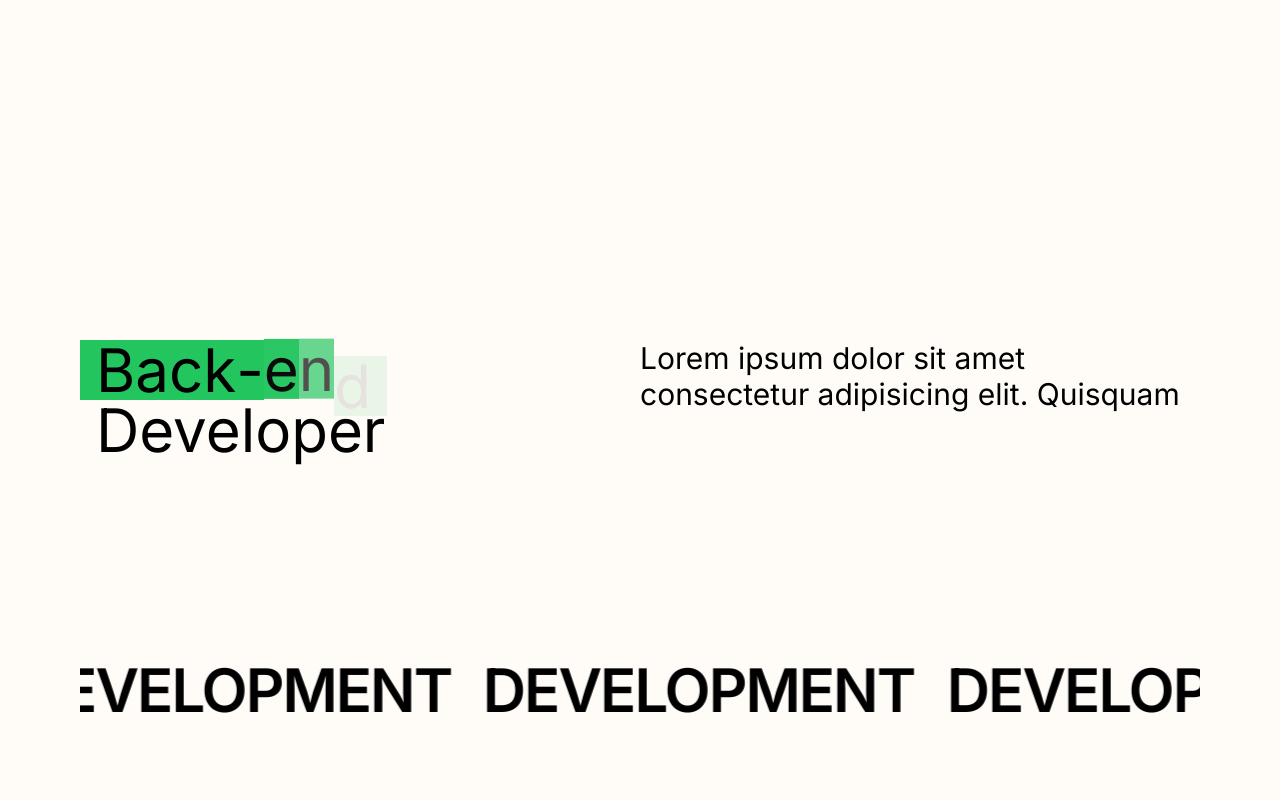
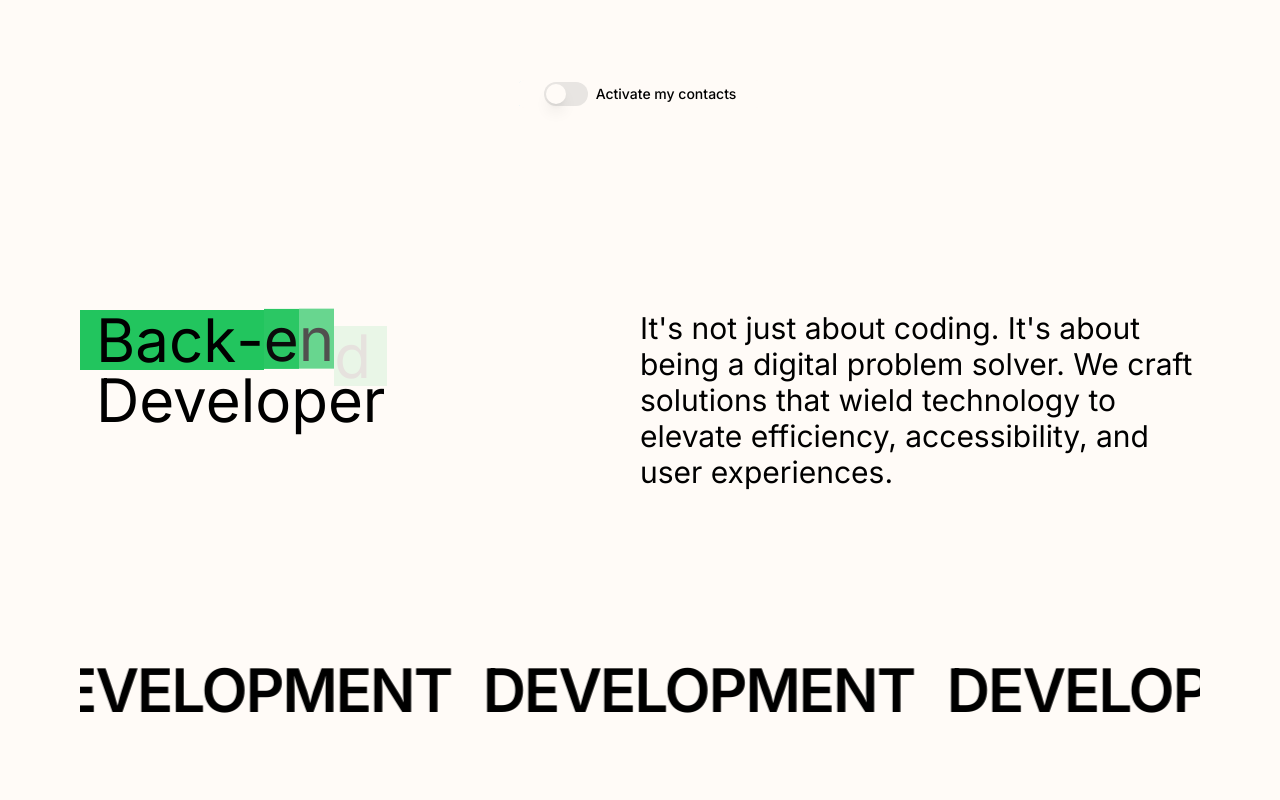
Before and after one commit to Luccatp/luisaoliveira, a Next.js app: page /my-skills in a window 1280 px wide. Shown: the top 800 px of the page. Built offline with nearby package versions, Linux system fonts and the light colour scheme.

Commit message:
feat: my contacts

```diff
--- a/components/DeveloperSection.tsx
+++ b/components/DeveloperSection.tsx
@@ -2,18 +2,25 @@
 import ChangingTitle from "./Animation/ChangingTitle";
 import { AnimatedText, defaultAnimations } from "./Animation/AnimatedText";
 import ParallaxText from "@/components/Animation/ParallaxText";
+import Link from "next/link";
+import { Instagram, Linkedin, Mail } from "lucide-react";
+import MyContacts from "./MyContacts";
 
 interface DeveloperSectionProps {}
 
 const DeveloperSection: FC<DeveloperSectionProps> = ({}) => {
-  const description = `Lorem ipsum dolor sit amet consectetur adipisicing elit. Quisquam`;
+  const description =
+    "It's not just about coding. It's about being a digital problem solver. We craft solutions that wield technology to elevate efficiency, accessibility, and user experiences.";
 
   return (
-    <section className="w-full min-h-screen relative flex flex-col items-center justify-center">
+    <section className="w-full min-h-screen relative flex flex-col items-center justify-center ">
+      <div className="absolute top-20 ">
+        <MyContacts />
+      </div>
       <div className="grid gap-10 sm:grid-cols-2 sm:gap-0 w-full">
         <ChangingTitle />
 
-        <p className="text-xl block sm:text-3xl">{description}</p>
+        <p className="text-xl block sm:text-3xl leading-6">{description}</p>
       </div>
       <section className="w-full mt-20 absolute bottom-0">
         <ParallaxText>Development</ParallaxText>
--- /dev/null
+++ b/components/MyContacts.tsx
@@ -0,0 +1,61 @@
+"use client";
+import { Linkedin, Instagram, Mail, PhoneCall } from "lucide-react";
+import Link from "next/link";
+import { FC, useEffect } from "react";
+import { Switch } from "./ui/switch";
+import { Label } from "./ui/label";
+import { useState } from "react";
+import { cn } from "@/lib/utils";
+
+interface MyContactsProps {}
+
+const MyContacts: FC<MyContactsProps> = ({}) => {
+  const [isActivated, setIsActivated] = useState(false);
+  const [isHidden, setIsHidden] = useState(false);
+
+  useEffect(() => {
+    if (isActivated) {
+      setTimeout(() => {
+        setIsHidden(true);
+      }, 1200);
+    } else {
+      setIsHidden(false);
+    }
+  }, [isActivated]);
+
+  return (
+    <div className="flex gap-20 relative">
+      <div
+        className={cn(
+          "absolute w-full z-10 h-full text-sm ",
+          isHidden && "hidden"
+        )}
+      >
+        <div
+          className={cn(
+            "flex items-center gap-2 w-full transition-all h-full duration-1000 opacity-100 bg-background rounded-md justify-center",
+            isActivated && "opacity-0"
+          )}
+        >
+          <Switch
+            id="my-contacts"
+            checked={isActivated}
+            onCheckedChange={setIsActivated}
+          />
+          <Label htmlFor="my-contacts">Activate my contacts</Label>
+        </div>
+      </div>
+      <Link href="https://www.linkedin.com/in/luccaparadeda/" target="_blank">
+        <Linkedin className="w-7 h-7 text-sky-500" />
+      </Link>
+      <Link href="https://www.instagram.com/luccaparadeda/" target="_blank">
+        <Instagram className="w-7 h-7 text-purple-500" />
+      </Link>
+      <a href="mailto:luccaparadedaprofessional@email.com?subject=From%20your%20website!">
+        <Mail className="w-7 h-7 text-red-500" />
+      </a>
+    </div>
+  );
+};
+
+export default MyContacts;
--- /dev/null
+++ b/components/ui/label.tsx
@@ -0,0 +1,26 @@
+"use client"
+
+import * as React from "react"
+import * as LabelPrimitive from "@radix-ui/react-label"
+import { cva, type VariantProps } from "class-variance-authority"
+
+import { cn } from "@/lib/utils"
+
+const labelVariants = cva(
+  "text-sm font-medium leading-none peer-disabled:cursor-not-allowed peer-disabled:opacity-70"
+)
+
+const Label = React.forwardRef<
+  React.ElementRef<typeof LabelPrimitive.Root>,
+  React.ComponentPropsWithoutRef<typeof LabelPrimitive.Root> &
+    VariantProps<typeof labelVariants>
+>(({ className, ...props }, ref) => (
+  <LabelPrimitive.Root
+    ref={ref}
+    className={cn(labelVariants(), className)}
+    {...props}
+  />
+))
+Label.displayName = LabelPrimitive.Root.displayName
+
+export { Label }
--- /dev/null
+++ b/components/ui/switch.tsx
@@ -0,0 +1,29 @@
+"use client"
+
+import * as React from "react"
+import * as SwitchPrimitives from "@radix-ui/react-switch"
+
+import { cn } from "@/lib/utils"
+
+const Switch = React.forwardRef<
+  React.ElementRef<typeof SwitchPrimitives.Root>,
+  React.ComponentPropsWithoutRef<typeof SwitchPrimitives.Root>
+>(({ className, ...props }, ref) => (
+  <SwitchPrimitives.Root
+    className={cn(
+      "peer inline-flex h-[24px] w-[44px] shrink-0 cursor-pointer items-center rounded-full border-2 border-transparent transition-colors focus-visible:outline-none focus-visible:ring-2 focus-visible:ring-ring focus-visible:ring-offset-2 focus-visible:ring-offset-background disabled:cursor-not-allowed disabled:opacity-50 data-[state=checked]:bg-primary data-[state=unchecked]:bg-input",
+      className
+    )}
+    {...props}
+    ref={ref}
+  >
+    <SwitchPrimitives.Thumb
+      className={cn(
+        "pointer-events-none block h-5 w-5 rounded-full bg-background shadow-lg ring-0 transition-transform data-[state=checked]:translate-x-5 data-[state=unchecked]:translate-x-0"
+      )}
+    />
+  </SwitchPrimitives.Root>
+))
+Switch.displayName = SwitchPrimitives.Root.displayName
+
+export { Switch }
--- a/package.json
+++ b/package.json
@@ -9,7 +9,9 @@
     "lint": "next lint"
   },
   "dependencies": {
+    "@radix-ui/react-label": "^2.0.2",
     "@radix-ui/react-slot": "^1.0.2",
+    "@radix-ui/react-switch": "^1.0.3",
     "@types/node": "20.6.2",
     "@types/react": "18.2.22",
     "@types/react-dom": "18.2.7",
```
Also changed, not shown: 1 other file (tests, documents, lock files or other folders).
